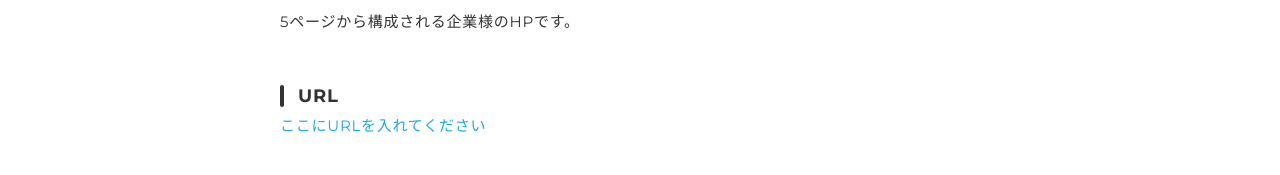
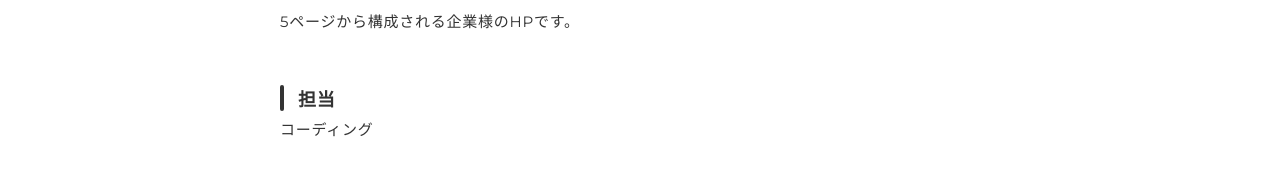
Before and after one commit to akimasa0/portfolio, a plain HTML site: page works-1.html in a window 1280 px wide. Shown: the part 777-952 px from the top of the page. Drawn offline with nearby package versions, Linux system fonts and the light colour scheme.

Commit message:
URL一時コメントアウト

```diff
--- a/works-1.html
+++ b/works-1.html
@@ -44,8 +44,8 @@
             <p>
               5ページから構成される企業様のHPです。
             </p>
-            <h3>URL</h3>
-            <p><a href="" target="_blank" rel="noopener">ここにURLを入れてください</a></p>
+            <!--<h3>URL</h3>
+            <p><a href="" target="_blank" rel="noopener">ここにURLを入れてください</a></p>-->
             <h3>担当</h3>
             <p>コーディング</p>
             <h3>サイトの目的</h3>
```
Also changed, not shown: index.html (+3 -2 lines), works-2.html (+2 -2 lines), works-3.html (+2 -1 lines), works-4.html (+2 -1 lines), works-5.html (+2 -1 lines), works-6.html (+2 -1 lines).
